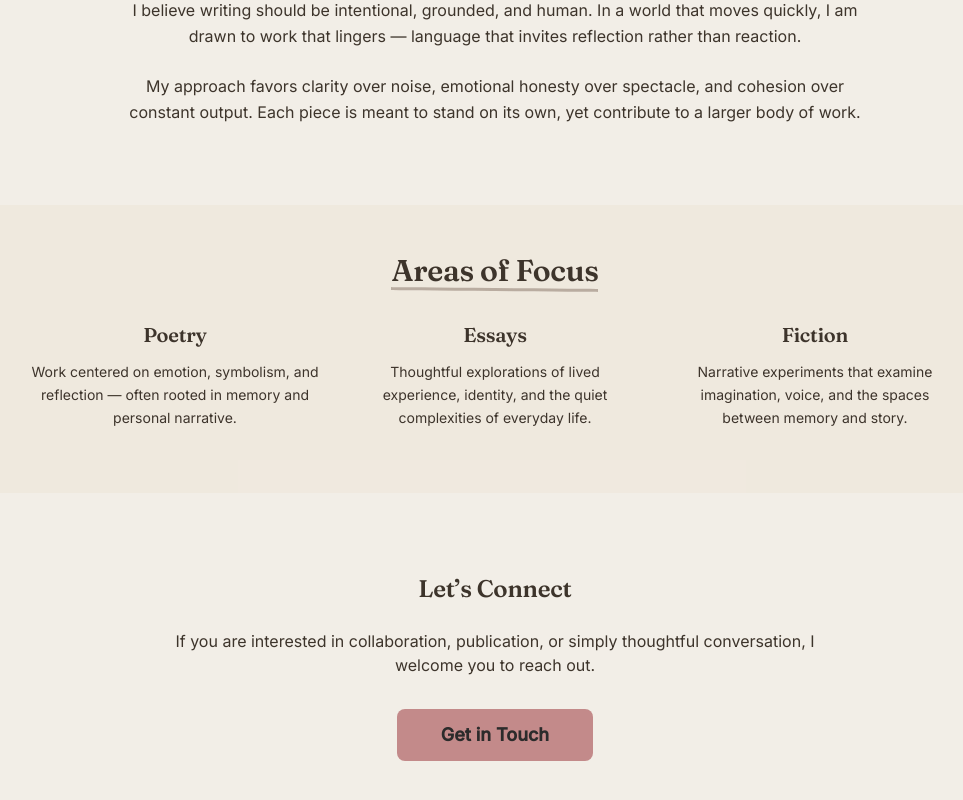
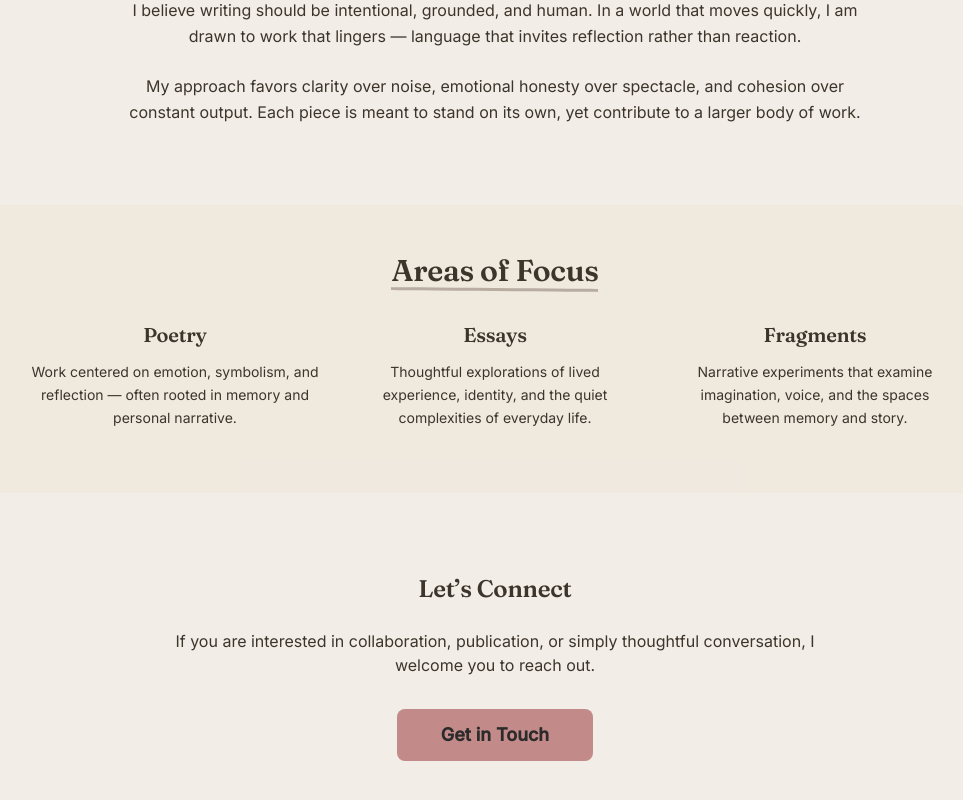
Before and after one commit to nullm0ose/lSickles-Public, a React (Vite) app: page /#/about in a window 1280 px wide. Shown: the part 708-1508 px from the top of the page, without its empty margins (145-1108 px from the left). Built offline with nearby package versions, Linux system fonts and the light colour scheme.

Commit message:
Fixed header URL links

```diff
--- a/src/components/nav/Header.tsx
+++ b/src/components/nav/Header.tsx
@@ -1,11 +1,11 @@
 import { Button } from "@/components/ui/button";
-import { useLocation } from "react-router-dom";
+import { Link, useLocation } from "react-router-dom";
 
 export default function Header() {
   const navItems = [
     { label: "Home", href: "/" },
     { label: "Poetry", href: "/poetry" },
-    { label: "Fiction", href: "/fiction" },
+    { label: "Fiction", href: "/fragments" },
     { label: "Essays", href: "/essays" },
     { label: "About", href: "/about" },
     { label: "Contact", href: "/contact" },
@@ -13,38 +13,35 @@ export default function Header() {
 
   const location = useLocation();
 
+  console.log("=== Header Debug ===");
+  console.log("location.pathname:", location.pathname);
+
   return (
     <header className="w-full bg-background border-b border-border hidden md:block">
       <div className="container mx-auto px-6 py-6 flex justify-center items-center">
-
-        {/* Navigation */}
         <nav className="flex gap-12 md:gap-14 items-center">
           {navItems.map((item) => {
-            const isActive = location.pathname === item.href;
+            const targetPath = item.href;
+            const isActive = location.pathname === targetPath; // ✅ Compare pathname
+
+            console.log(`Checking nav item "${item.label}": isActive =`, isActive);
 
             return (
               <Button
                 key={item.href}
                 asChild
                 variant="ghost"
-                className="relative text-foreground hover:text-primary transition-colors px-2 py-1 text-lg font-bold"
+                className="relative text-foreground hover:text-primary transition-colors px-2 py-1 text-lg font-semibold"
               >
-                <a
-                  href={item.href}
-                  className="relative inline-block"
-                >
+                <Link to={item.href} className="relative inline-block">
                   {item.label}
-
-                  {/* Hand-drawn curved underline */}
                   {isActive && (
                     <span
                       className="absolute left-0 -bottom-0.5 w-full h-[2px] bg-accent opacity-90 rounded-full"
-                      style={{
-                        transform: "scaleX(1) rotate(0.5deg)", // subtle arch
-                      }}
+                      style={{ transform: "scaleX(1) rotate(0.5deg)" }}
                     />
                   )}
-                </a>
+                </Link>
               </Button>
             );
           })}
--- a/src/main.tsx
+++ b/src/main.tsx
@@ -5,7 +5,7 @@ import Layout from "./Layout";
 import Home from "./pages/Home";
 import Poetry from "./pages/Poetry";
 import Essays from "./pages/Essays";
-import Fiction from "./pages/Fiction";
+import Fragments from "./pages/Fragments";
 import About from "./pages/About";
 import Contact from "./pages/Contact";
 import Manage from "./pages/Manage"; // ✅ Manage page
@@ -25,7 +25,7 @@ ReactDOM.createRoot(document.getElementById("root")!).render(
           {/* Static pages */}
           <Route path="poetry" element={<Poetry />} />
           <Route path="essays" element={<Essays />} />
-          <Route path="fiction" element={<Fiction />} />
+          <Route path="fragments" element={<Fragments />} />
 
           <Route path="about" element={<About />} />
           <Route path="contact" element={<Contact />} />
--- a/src/pages/About.tsx
+++ b/src/pages/About.tsx
@@ -115,7 +115,7 @@ export default function About() {
           </div>
 
           <div className="space-y-3">
-            <h3 className="font-serif font-semibold text-xl">Fiction</h3>
+            <h3 className="font-serif font-semibold text-xl">Fragments</h3>
             <p className="text-foreground text-sm leading-relaxed">
               Narrative experiments that examine imagination,
               voice, and the spaces between memory and story.
--- a/src/pages/Fiction.tsx
+++ b/src/pages/Fragments.tsx
@@ -1,9 +1,9 @@
 import { Link } from "react-router-dom";
-import { fictionPosts } from "./content/FictionContent";
+import { fragmentsPosts } from "./content/FragmentsContent";
 
-export default function Fiction() {
+export default function Fragments() {
   // Sort fiction posts by date descending (latest first)
-  const sortedStories = [...fictionPosts].sort(
+  const sortedStories = [...fragmentsPosts].sort(
     (a, b) => new Date(b.date).getTime() - new Date(a.date).getTime()
   );
 
--- a/src/pages/PostsPage.tsx
+++ b/src/pages/PostsPage.tsx
@@ -1,13 +1,13 @@
 import { useParams, Link } from "react-router-dom";
 import { poetryPosts } from "./content/PoetryContent";
 import { essayPosts } from "./content/EssaysContent";
-import { fictionPosts } from "./content/FictionContent";
+import { fragmentsPosts } from "./content/FragmentsContent";
 
 import type { PoetryPost } from "./content/PoetryContent";
 import type { EssayPost } from "./content/EssaysContent";
-import type { FictionPost } from "./content/FictionContent";
+import type { FragmentsPost } from "./content/FragmentsContent";
 
-type Post = PoetryPost | EssayPost | FictionPost;
+type Post = PoetryPost | EssayPost | FragmentsPost;
 
 export default function PostPage() {
   const { type, slug } = useParams<{ type: string; slug: string }>();
@@ -16,7 +16,7 @@ export default function PostPage() {
 
   if (type === "poetry") post = poetryPosts.find((p) => p.slug === slug);
   else if (type === "essays") post = essayPosts.find((p) => p.slug === slug);
-  else if (type === "fiction") post = fictionPosts.find((p) => p.slug === slug);
+  else if (type === "fiction") post = fragmentsPosts.find((p) => p.slug === slug);
 
   if (!post) return <div className="p-10">Post not found.</div>;
 
--- a/src/pages/content/FictionContent.ts
+++ b/src/pages/content/FragmentsContent.ts
@@ -9,7 +9,7 @@ for (const path in images) {
 }
 
 
-export interface FictionPost {
+export interface FragmentsPost {
   slug: string;
   title: string;
   excerpt: string;
@@ -18,7 +18,7 @@ export interface FictionPost {
   image?: string; // optional image filename
 }
 
-export const fictionPosts: FictionPost[] = [
+export const fragmentsPosts: FragmentsPost[] = [
   {
     slug: "the-last-lighthouse",
     title: "The Last Lighthouse",
```
